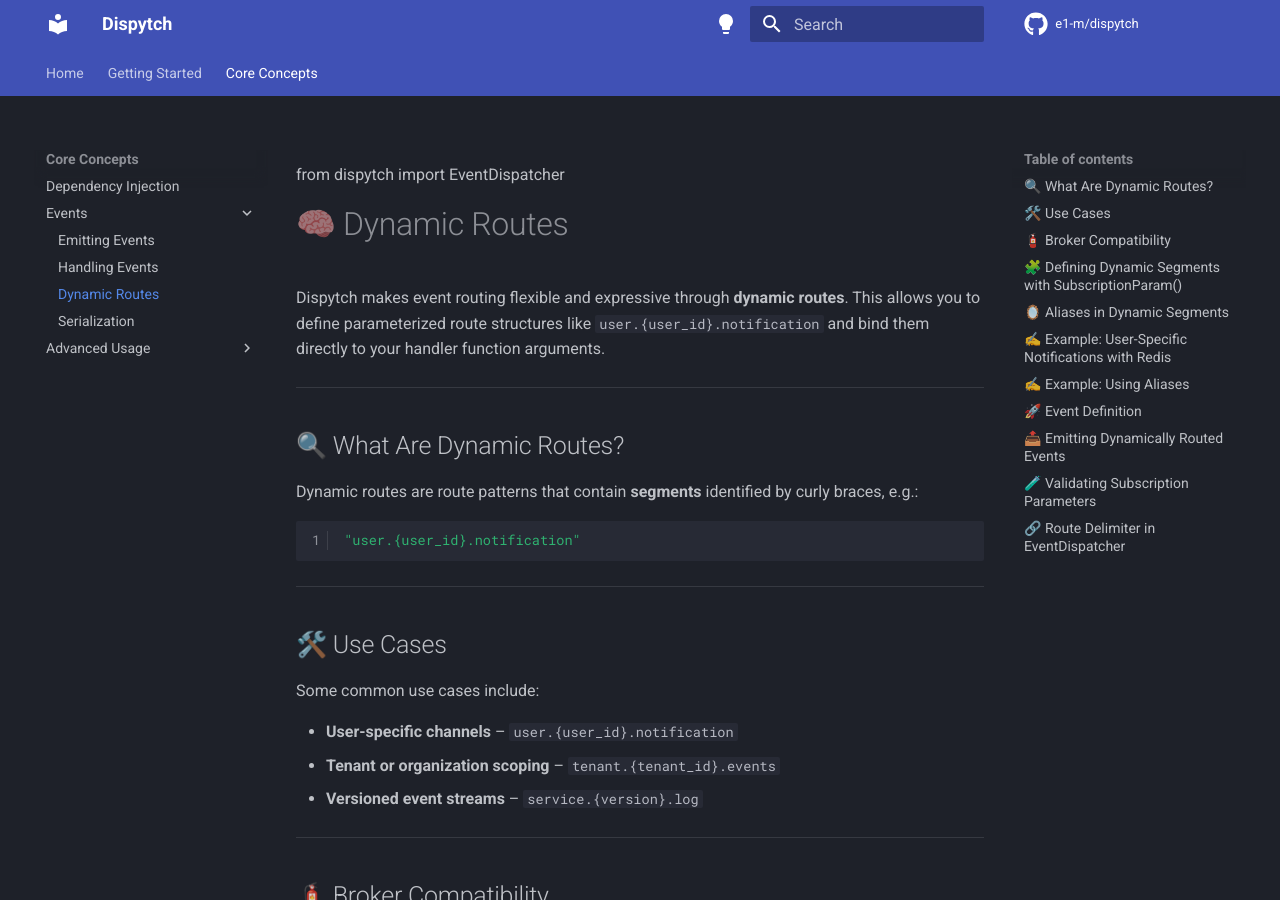
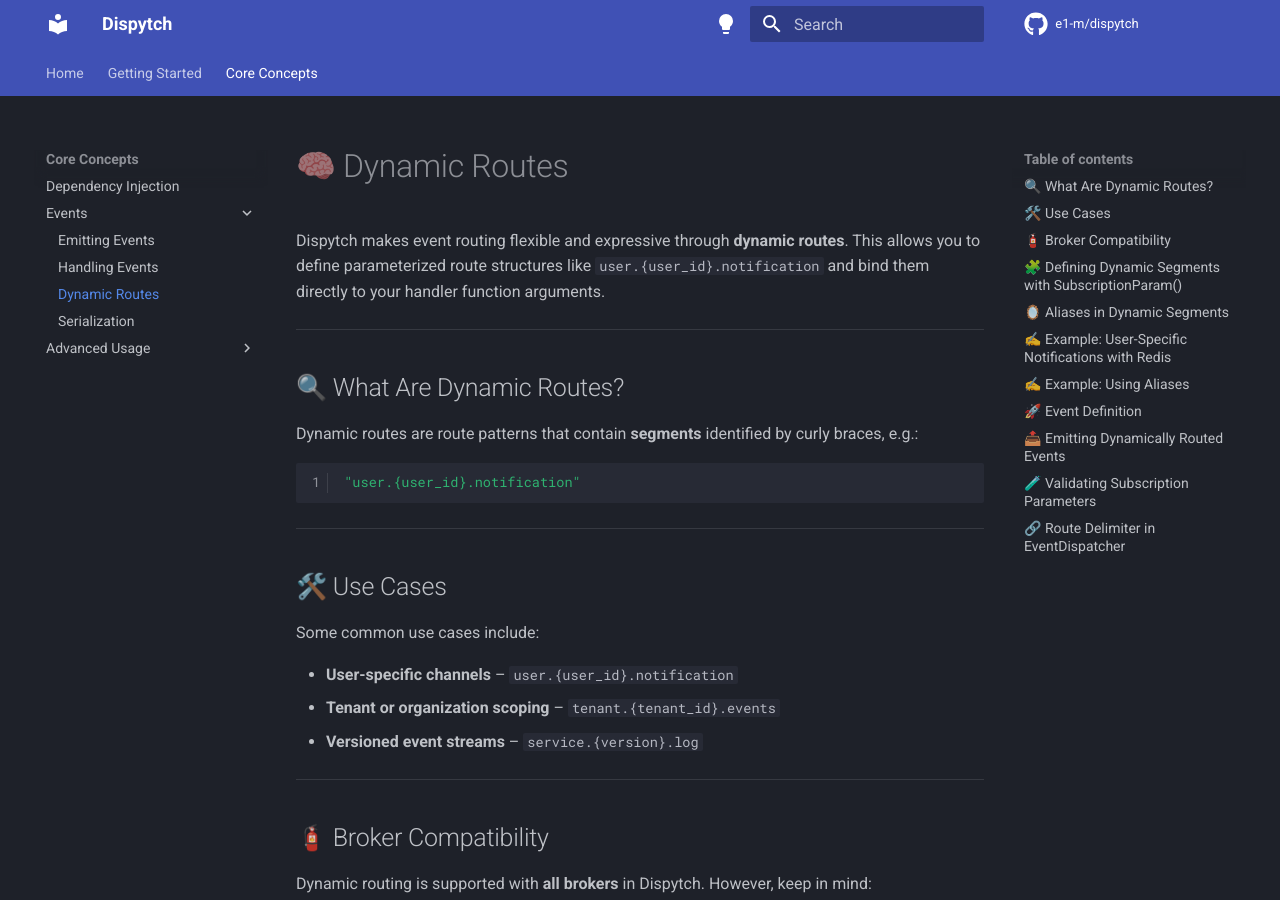
Before and after one commit to e1-m/dispytch, an MkDocs documentation site: the page built from docs/docs/concepts/dynamic_routes.md, in a window 1280 px wide and 900 px high. Built offline with MkDocs 1.6.1 and Material for MkDocs 9.7.7, drawn with Linux system fonts in a browser that asks for light colours; comment, search, counter and statistics services are not loaded; the version menu is left out.

Commit message:
:memo: docs: update dynamic routes documentation

```diff
--- a/docs/docs/concepts/dynamic_routes.md
+++ b/docs/docs/concepts/dynamic_routes.md
@@ -1,5 +1,3 @@
-from dispytch import EventDispatcher
-
 # 🧠 Dynamic Routes
 
 Dispytch makes event routing flexible and expressive through **dynamic routes**. This allows you to define parameterized
```
